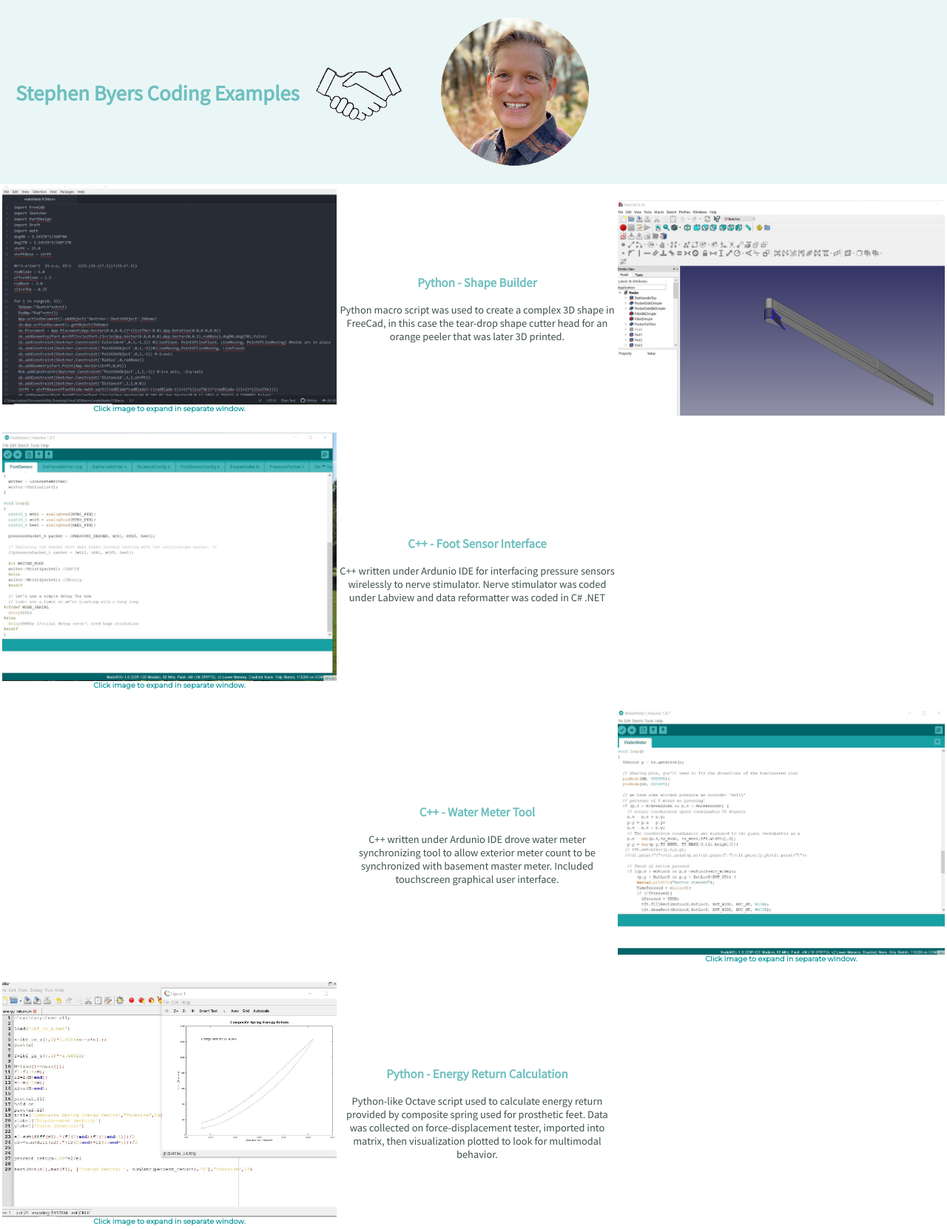
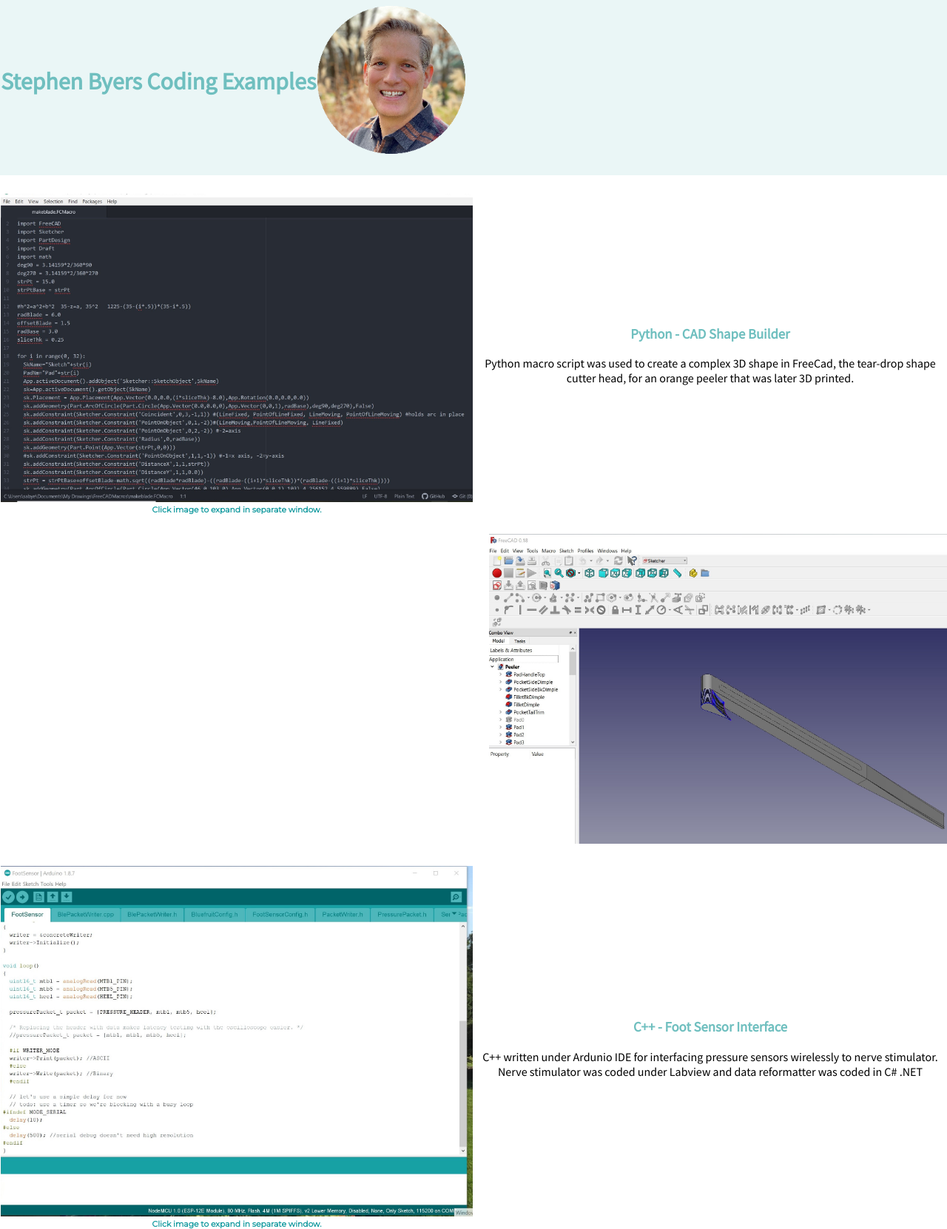
Before and after one commit to sabyers1/examples-site, a plain HTML site: page index.html in a window 1280 px wide. Shown: the part 17-1679 px from the top of the page at 74% size. Drawn offline with Linux system fonts and the light colour scheme.

Commit message:
Changed table layout to 2 columns

```diff
--- a/css/styles.css
+++ b/css/styles.css
@@ -6,26 +6,27 @@ a {
 }
 
 a:hover {
-  color: #EAF6F6;
+  color: #024249;
   text-decoration: none;
 }
 
 body{
-    /* background-color: #d9f3fc; */
-     color: #40514E;
+    /*  color: #40514E; */
      font-family: 'Source Sans Pro', sans-serif;
-     font-size: 0.9rem;
+     font-size: 1rem;
      margin: 0;
      text-align: center;
  }
 
  h1 {
    color: #6fbfbf;
-     /*font-size: .5em;*/
  }
 
  h3 {
    color: #6fbfbf;
+ }
+ h6 {
+   margin: 0;
  }
 
  hr {
@@ -35,22 +36,24 @@ body{
    border-width: 10px;
    width: 8%;
  }
-
+ table {
+   border-collapse: separate;
+   border-spacing: 0 24px;
+ }
 
 /***** CLASS SELECTORS *****/
 .top_container {
   background-color: #EAF6F6;
-  position: relative;
-  padding-top: 20px;
+/*  position: relative; */
+  /* padding-top: 20px; */
+}
+.middle-container  {
+  background-color: #EAF6F6;
+  /* position: relative; */
 }
 .bottom-container {
   background-color: #66BFBF;
   padding: 20px 0 20px;
-
-}
-.middle-container  {
-  background-color: #EAF6F6;
-  margin: 100px 0;
 }
 .copyright {
   color: #EAF6F6;
@@ -58,18 +61,22 @@ body{
   padding: 10px;
 }
 .footer-link {
-  padding: 0 30px 0 30px;
+  /* padding: 0 30px 0 30px; */
   text-decoration: none;
+  margin: 0;
 }
 .code-snippet-L {
   width: 100%;
-  float: left;
+/*  float: left; */
   margin-right: 20px;
 }
 .code-snippet-R {
   width: 100%;
-  float: right;
+/*  float: right; */
   margin-left: 20px;
+}
+.code-desc {
+  width: 30%;
 }
 .skill-row {
   /*width: 100%;*/
--- a/index.html
+++ b/index.html
@@ -16,10 +16,9 @@
   <div class="top_container">
     <table cellspacing="20px">
       <tr>
-      <!---  <td><a href="https://www.nanohmics.com/" target="_blank"><img src="images/nanohmics-logo-horiz.png" alt="Nanohmics logo"></a></td>
--->
-        <td><h1>Stephen Byers Coding Examples</h1></td>
-        <td><img src="images/handshake.png" alt="partnership"></td>
+        <td>
+          <h1>Stephen Byers Coding Examples</h1>
+        </td>
         <td><a class="footer-link" href="https://www.linkedin.com/in/stephen-byers-b9b4984" target="_blank">
             <img src="images/StephenByers200x200.png" alt="Stephen Byers picture"></a>
         </td>
@@ -36,16 +35,19 @@
             <h6>Click image to expand in separate window.</h6>
           </a>
         </td>
-        <td>
-          <h3>Python - Shape Builder</h3>
-          <p>Python macro script was used to create a complex 3D shape in FreeCad, in this case
-            the tear-drop shape cutter head for an orange peeler that was later 3D printed.</p>
+        <td class="code-desc">
+          <h3>Python - CAD Shape Builder</h3>
+          <p>Python macro script was used to create a complex 3D shape in FreeCad,
+            the tear-drop shape cutter head, for an orange peeler that was later 3D printed.</p>
         </td>
+      </tr>
+      <tr>
+        <td></td>
         <td>
           <img class="code-snippet-R" src="images/FreeCadPeelerExample.jpg" alt="3D Peeler-img">
         </td>
+
       </tr>
-
       <tr>
         <td>
           <a href="images/FootsensorSnippet.jpg" target="_blank">
@@ -53,7 +55,7 @@
             <h6>Click image to expand in separate window.</h6>
           </a>
         </td>
-        <td>
+        <td class="code-desc">
           <h3>C++ - Foot Sensor Interface</h3>
           <p>C++ written under Ardunio IDE for interfacing pressure sensors wirelessly to nerve stimulator.
             Nerve stimulator was coded under Labview and data reformatter was coded in C# .NET</p>
@@ -61,16 +63,14 @@
       </tr>
 
       <tr>
-        <td>
-        </td>
-        <td>
+        <td class="code-desc">
           <h3>C++ - Water Meter Tool</h3>
           <p>C++ written under Ardunio IDE drove water meter synchronizing tool to allow exterior meter count to be synchronized with
             basement master meter. Included touchscreen graphical user interface.</p>
         </td>
         <td>
           <a href="images/WaterMeterSnippet.jpg" target="_blank">
-            <img class="code-snippet-L" src="images/WaterMeterSnippet.jpg" alt="C++ Snippet-img">
+            <img class="code-snippet-R" src="images/WaterMeterSnippet.jpg" alt="C++ Snippet-img">
             <h6>Click image to expand in separate window.</h6>
           </a>
         </td>
@@ -83,7 +83,7 @@
             <h6>Click image to expand in separate window.</h6>
           </a>
         </td>
-        <td>
+        <td class="code-desc">
           <h3>Python - Energy Return Calculation</h3>
           <p>Python-like Octave script used to calculate energy return provided by composite
             spring used for prosthetic feet. Data was collected on force-displacement tester, imported into matrix,
@@ -93,23 +93,21 @@
       </tr>
 
       <tr>
-        <td>
-        </td>
-        <td>
+        <td class="code-desc">
           <h3>Java - Complex Impedance Measure</h3>
           <p>Java written under Netbeans IDE read data file from meter and determined
             complex impedance of conductive polymer for characterization.</p>
         </td>
         <td>
           <a href="images/ComplexImpedanceMeasureJavaExample.jpg" target="_blank">
-            <img class="code-snippet-L" src="images/ComplexImpedanceMeasureJavaExample.jpg" alt="Java Snippet-img">
+            <img class="code-snippet-R" src="images/ComplexImpedanceMeasureJavaExample.jpg" alt="Java Snippet-img">
             <h6>Click image to expand in separate window.</h6>
           </a>
         </td>
       </tr>
-
     </table>
-
+    &nbsp
+  </div>
 
     <div class="bottom-container">
       <a class="footer-link" href="https://www.linkedin.com/in/stephen-byers-b9b4984">LinkedIn</a>
```
